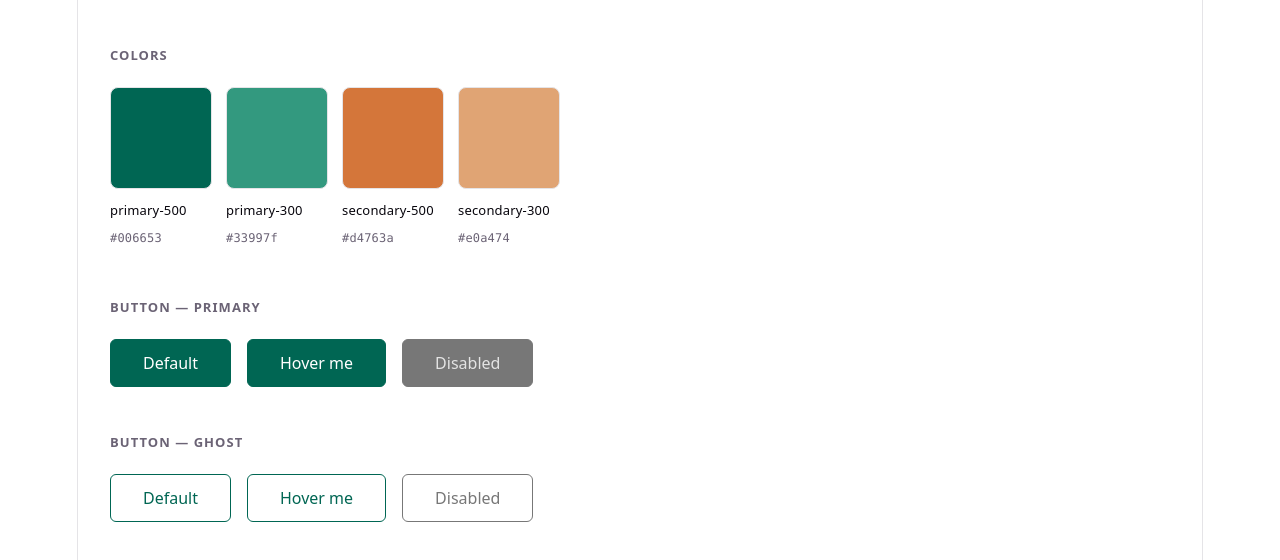
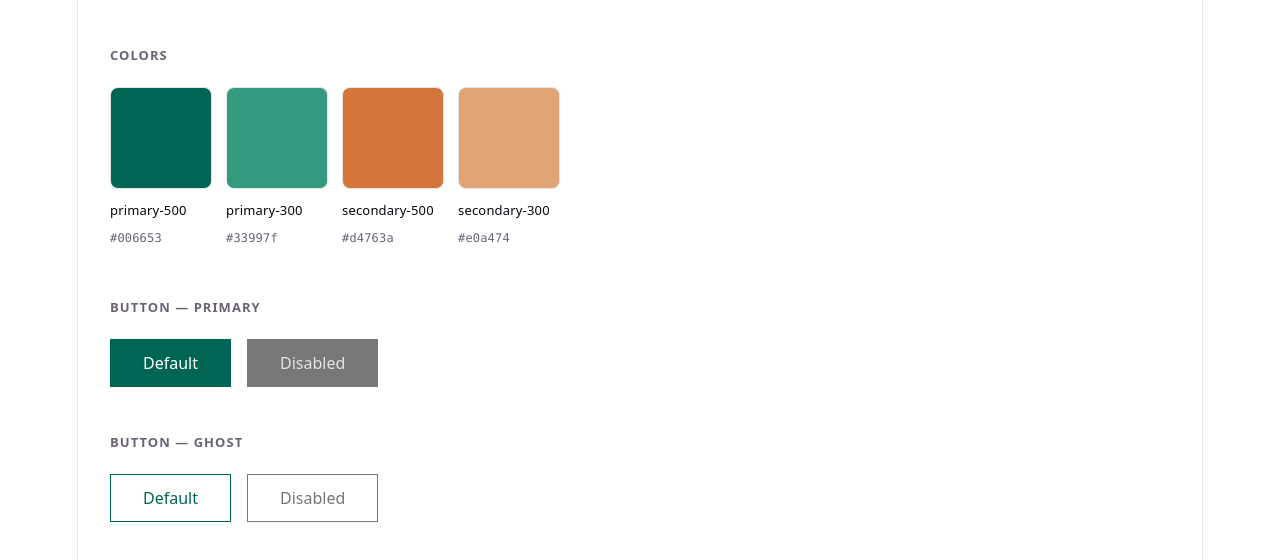
Before and after one commit to tomasludwig/figma-claude, a React (Vite) app: page / in a window 1280 px wide. Shown: the top 560 px of the page. Built offline with nearby package versions, Linux system fonts and the light colour scheme.

Commit message:
remove border-radius and redundant hover buttons

```diff
--- a/src/App.jsx
+++ b/src/App.jsx
@@ -13,7 +13,6 @@ function App() {
         <h2>Button — Primary</h2>
         <div className="preview-row">
           <Button variant="primary">Default</Button>
-          <Button variant="primary">Hover me</Button>
           <Button variant="primary" disabled>Disabled</Button>
         </div>
       </section>
@@ -21,7 +20,6 @@ function App() {
         <h2>Button — Ghost</h2>
         <div className="preview-row">
           <Button variant="ghost">Default</Button>
-          <Button variant="ghost">Hover me</Button>
           <Button variant="ghost" disabled>Disabled</Button>
         </div>
       </section>
--- a/src/components/Button.css
+++ b/src/components/Button.css
@@ -3,7 +3,7 @@
   align-items: center;
   justify-content: center;
   padding: 12px 32px;
-  border-radius: 6px;
+  border-radius: 0;
   font-size: 16px;
   font-weight: 400;
   font-family: var(--sans);
```
